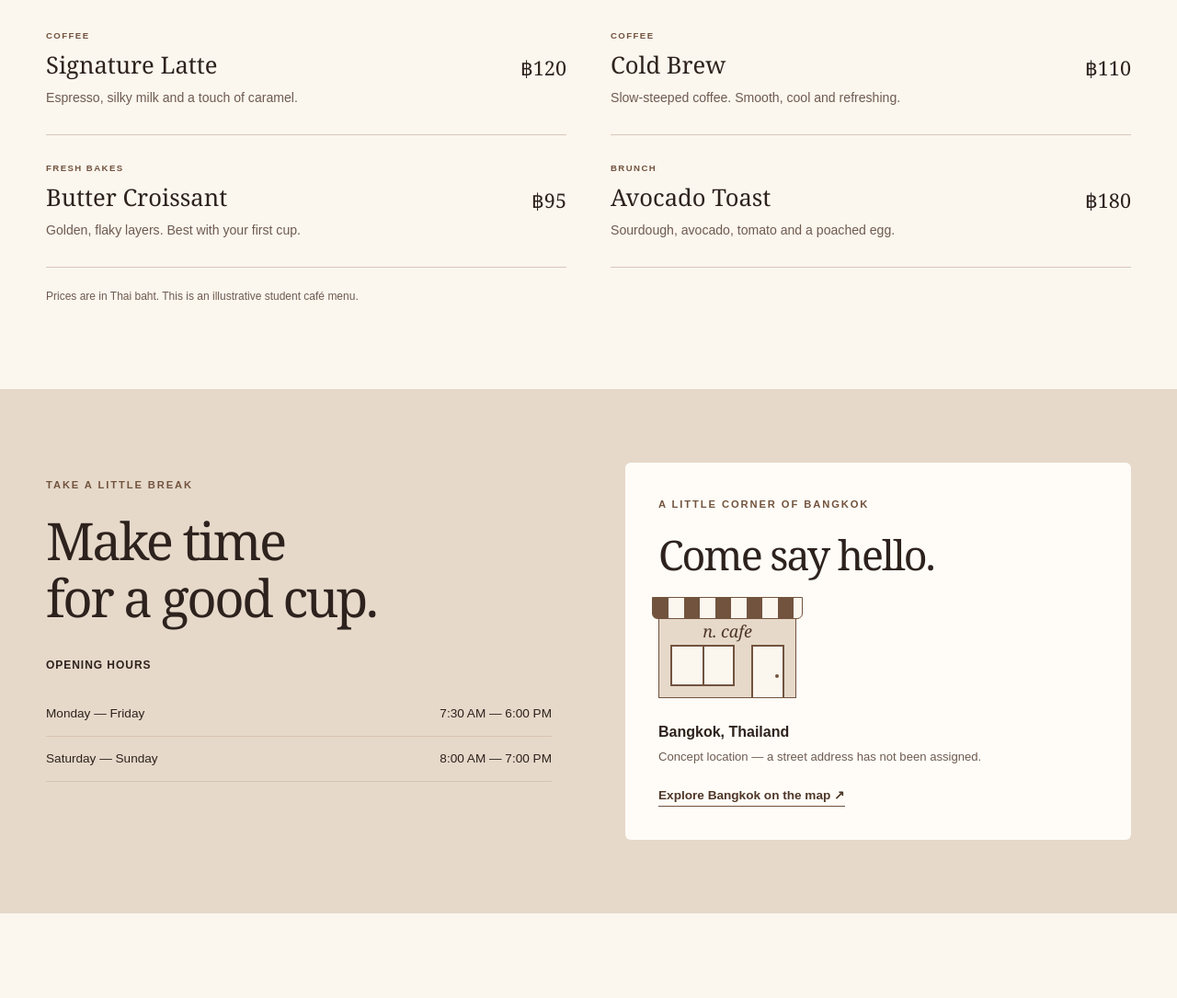
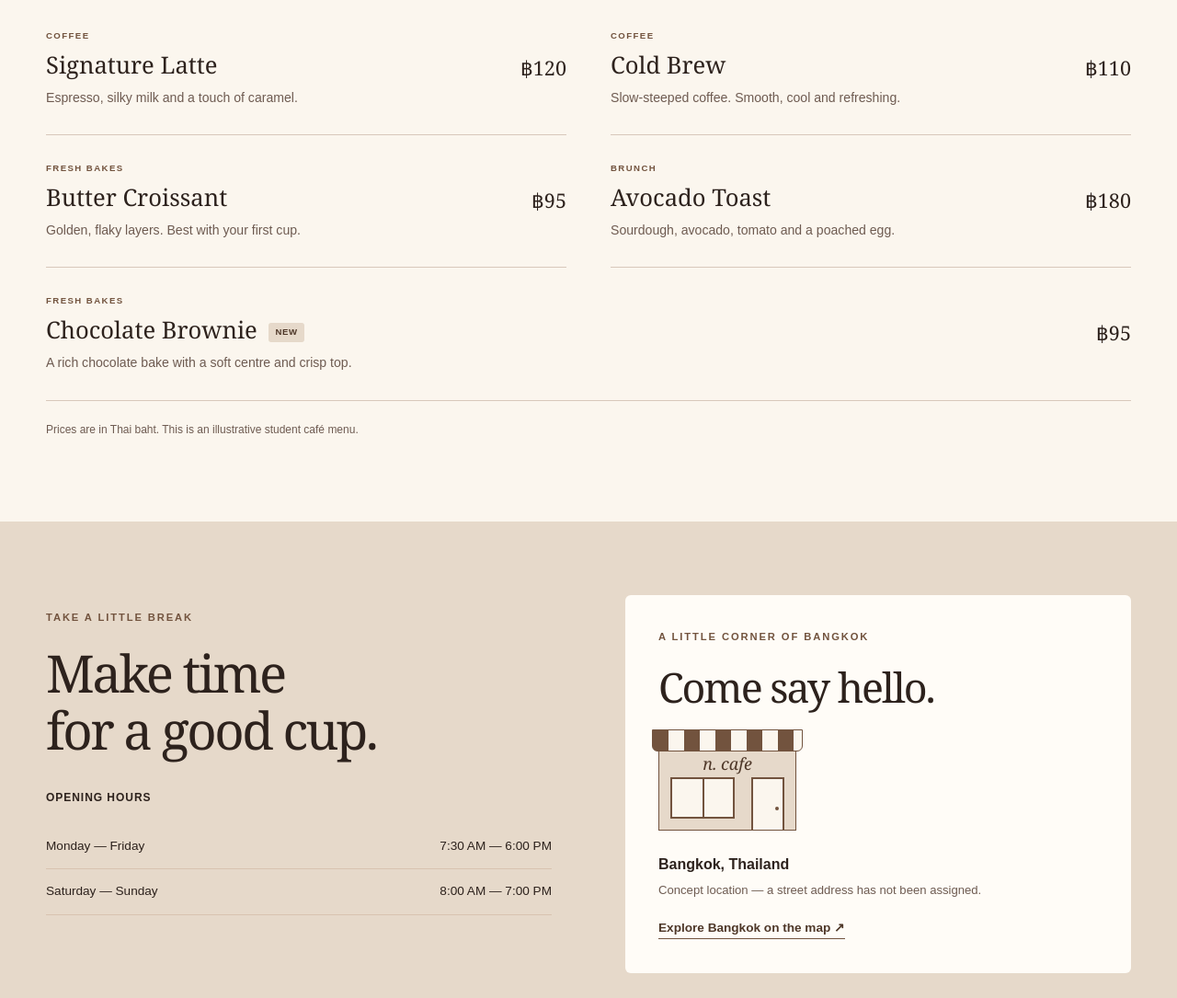
Before and after one commit to treetest94-svg/Natthaphong-Cafe, a website: page index.html in a window 1280 px wide. Shown: the part 1025-2110 px from the top of the page at 92% size. Drawn offline with Linux system fonts and the light colour scheme.

Commit message:
Add chocolate brownie to the cafe menu

```diff
--- a/index.html
+++ b/index.html
@@ -62,6 +62,10 @@
           <div><p class="menu-category">BRUNCH</p><h3>Avocado Toast</h3><p>Sourdough, avocado, tomato and a poached egg.</p></div>
           <span class="price">฿180</span>
         </article>
+        <article class="menu-item">
+          <div><p class="menu-category">FRESH BAKES</p><h3>Chocolate Brownie <span class="menu-tag">NEW</span></h3><p>A rich chocolate bake with a soft centre and crisp top.</p></div>
+          <span class="price">฿95</span>
+        </article>
       </div>
       <p class="menu-note">Prices are in Thai baht. This is an illustrative student café menu.</p>
     </section>
```
